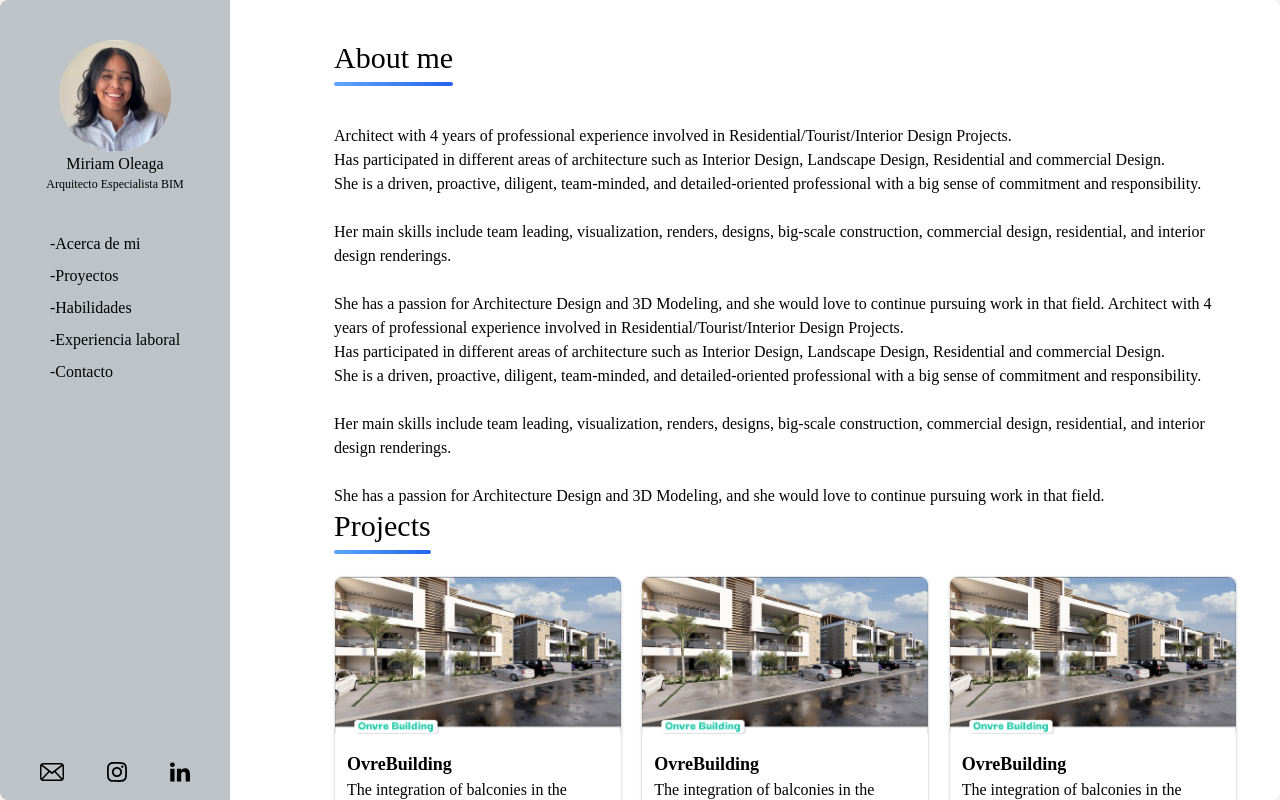
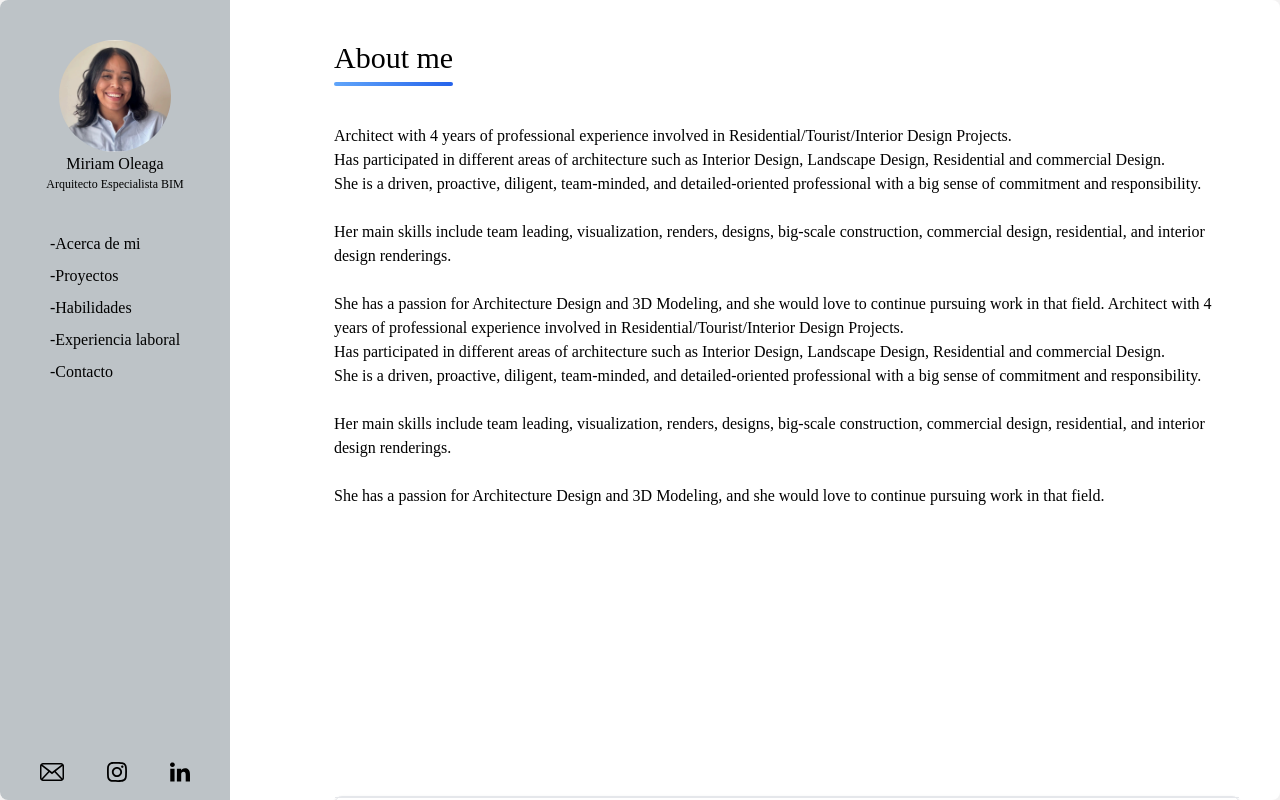
Before and after one commit to Braylin20/PortFolio_React, a React (Vite) app in the folder portfolio-michelle/: page / in a window 1280 px wide. Built offline with nearby package versions, Linux system fonts and the light colour scheme.

Commit message:
Call information card to show it

```diff
--- a/portfolio-michelle/src/components/MainSection.jsx
+++ b/portfolio-michelle/src/components/MainSection.jsx
@@ -2,6 +2,7 @@ import {NavLink, Outlet} from "react-router";
 import {useEffect} from "react";
 import {AboutMe} from "./AboutMe.jsx";
 import {Projects} from "./Projects.jsx";
+import {InformationCard} from "./InformationCard.jsx";
 
 
 export const MainSection = () => {
@@ -85,8 +86,9 @@ export const MainSection = () => {
                 </section>
 
                 {/* Sección derecha con scroll */}
-                <section className="flex-1 p-10 overflow-y-auto h-screen">
+                <section className=" p-10 overflow-y-auto flex flex-col gap-72 h-screen">
                     <AboutMe/>
+                    <InformationCard/>
                     <Projects/>
                 </section>
             </div>
```
